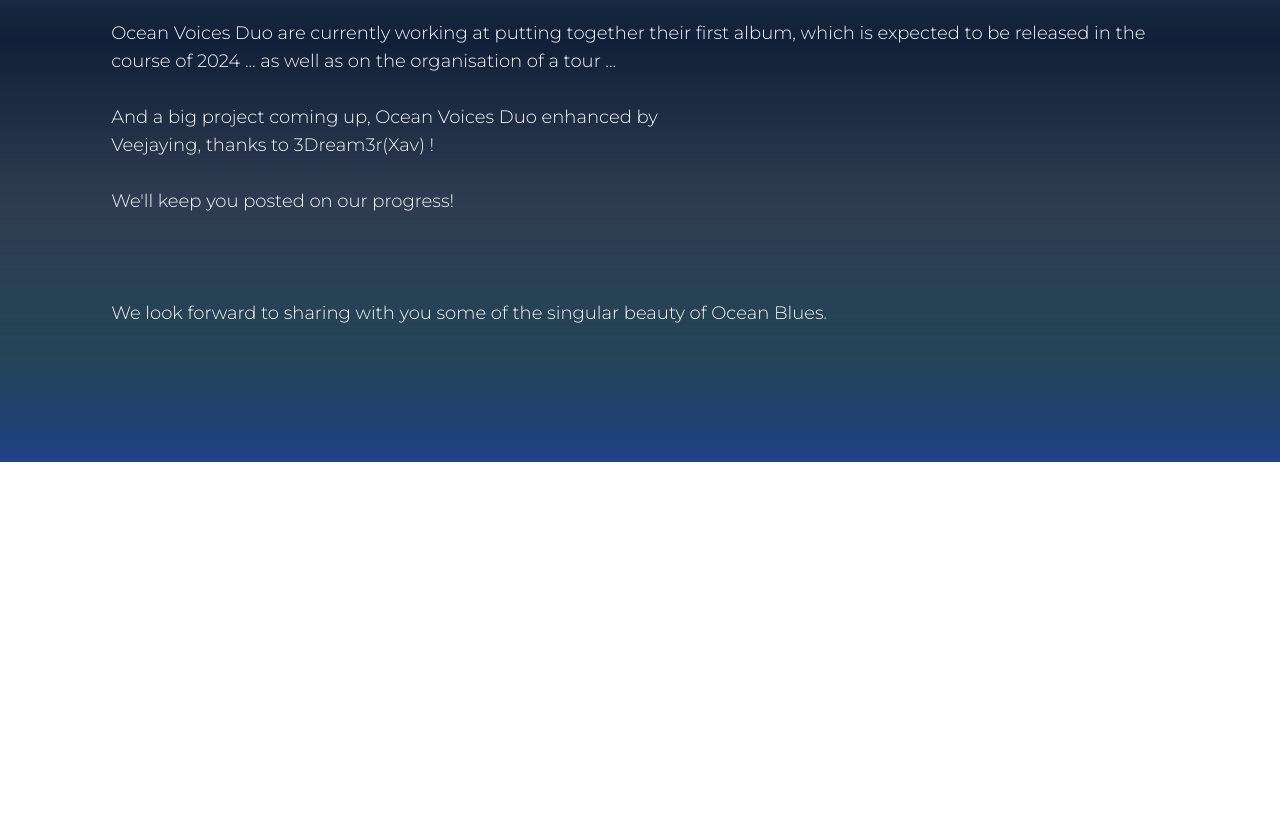
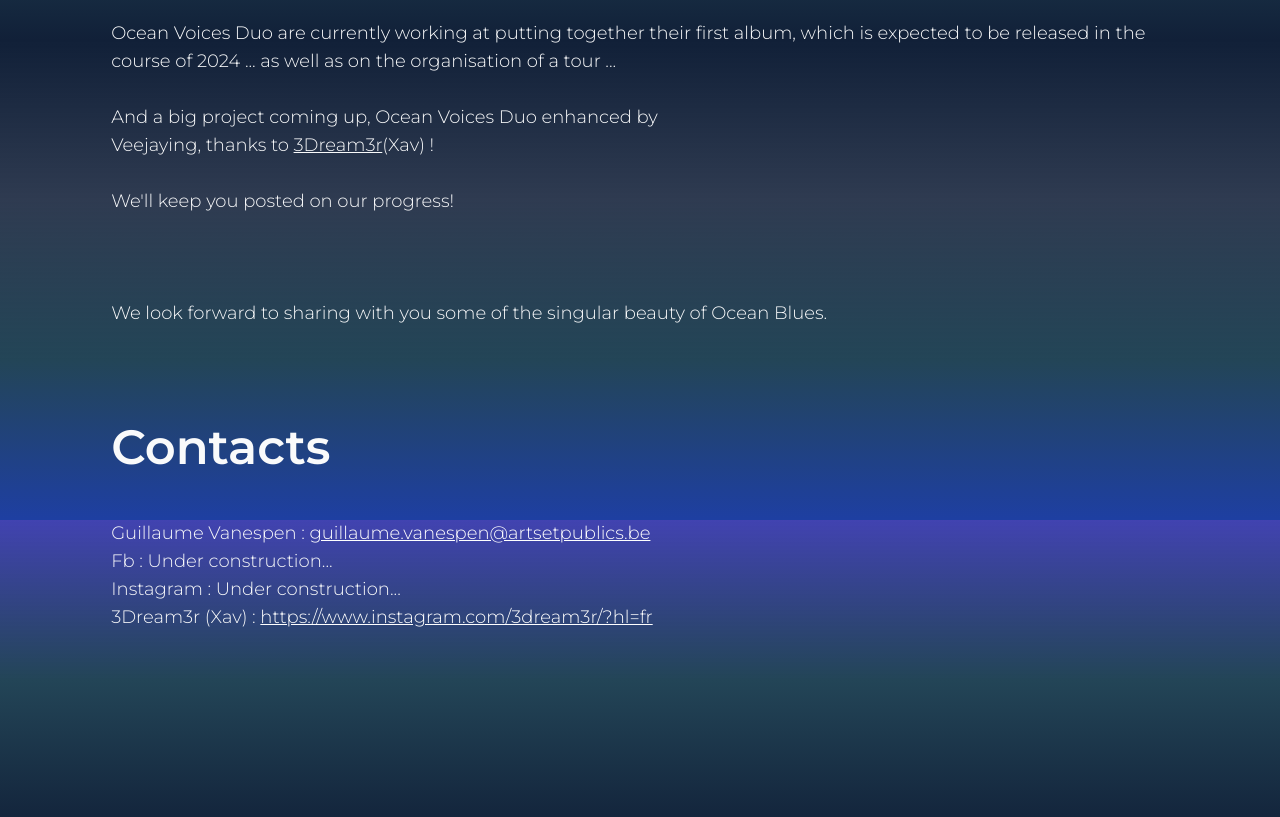
Before and after one commit to mirkobozzetto/ocean-voices-duo, a website: page src/index.html in a window 1280 px wide. Shown: the part 2680-3497 px from the top of the page. Before the commit the page ends 3142 px from the top, so only its background shows below. Drawn offline with nearby package versions, Linux system fonts and the light colour scheme.

Commit message:
contacts link

```diff
--- a/src/index.html
+++ b/src/index.html
@@ -39,7 +39,7 @@
           >
             <a href="#home" id="link-home">Home</a>
             <a href="#bio" id="link-bio">Bio</a>
-            <a href="#contacts" id="contacts">Contacts</a>
+            <a href="#contacts" id="link-contacts">Contacts</a>
           </div>
 
           <!-- Bouton burger (pour les petits écrans) -->
@@ -79,11 +79,7 @@
             <a href="#bio" id="bio-mobile" class="mb-4" @click="open = false"
               >Bio</a
             >
-            <a
-              href="#contacts"
-              id="contacts-mobile"
-              class=""
-              @click="open = false"
+            <a href="#contacts" id="contacts-mobile" @click="open = false"
               >Contacts</a
             >
           </div>
@@ -256,7 +252,7 @@
             &nbsp;
           </div>
           <img
-            src="./img/dcba6469-eff4-4a09-b96f-0bfafcbadc0d.jpg"
+            src="./img/OVD-BIO-desktop1.jpeg"
             alt="Guillaume Vanespen & Thanas Kas"
             class="w-[100%] border-2 border-gray-50 object-cover object-center"
           />
@@ -299,7 +295,12 @@
               of a tour ...<br /><br />
 
               And a big project coming up, Ocean Voices Duo enhanced by
-              <br />Veejaying, thanks to 3Dream3r(Xav) !<br /><br />
+              <br />Veejaying, thanks to
+              <a
+                href="https://www.instagram.com/3dream3r/?hl=fr"
+                class="underline hover:no-underline"
+                >3Dream3r</a
+              >(Xav) !<br /><br />
 
               We'll keep you posted on our progress!<br /><br /><br /><br />
 
@@ -339,7 +340,13 @@
               2024 ... <br />ainsi qu'à l' organisation d' une tournée ...<br /><br />
 
               Et un grand projet à venir, Ocean Voices Duo accompagné de
-              Veejaying <br />grâce à 3Dream3r (Xav) !<br /><br />
+              Veejaying <br />grâce à
+              <a
+                href="https://www.instagram.com/3dream3r/?hl=fr"
+                class="underline hover:no-underline"
+                >3Dream3r</a
+              >
+              (Xav) !<br /><br />
 
               Nous vous tiendrons au courant <br class="mq-br" />
               des avancées !<br /><br /><br /><br />
@@ -350,8 +357,44 @@
           </div>
         </div>
       </section>
+      <!-- Contacts section -->
+      <section
+        class="flex flex-col sm:mt-8 md:mt-0 md:flex-row md:pt-24"
+        id="contacts"
+      >
+        <div class="max-w-full px-1 text-sm md:text-base">
+          <!--  -->
+          <h2
+            class="mobile-margin-top mb-2 text-xl font-semibold text-gray-50 md:mb-12 md:text-5xl"
+          >
+            Contacts
+          </h2>
+          <p class="text-gray-50 md:text-lg">
+            Guillaume Vanespen :
+            <a
+              href="mailto:guillaume.vanespen@artsetpublics.be"
+              class="text-white underline hover:no-underline focus:no-underline"
+              >guillaume.vanespen@artsetpublics.be</a
+            ><br />
+            Fb : Under construction...<br />
+            Instagram : Under construction...<br />
+            3Dream3r (Xav) :
+            <a
+              href="https://www.instagram.com/3dream3r/?hl=fr"
+              class="text-white underline hover:no-underline focus:no-underline"
+              target="_blank"
+              rel="noopener noreferrer"
+              >https://www.instagram.com/3dream3r/?hl=fr</a
+            ><br />
+          </p>
+        </div>
+        <br /><br /><br /><br /><br /><br /><br /><br /><br />
+        <!--  -->
+      </section>
     </div>
-    <br /><br /><br /><br /><br /><br /><br /><br /><br />
+    <br /><br /><br /><br /><br /><br /><br /><br /><br /><br /><br /><br /><br /><br /><br /><br /><br /><br /><br />
+    <br /><br /><br /><br /><br /><br /><br /><br /><br /><br /><br /><br /><br /><br /><br /><br /><br /><br /><br />
+    <br /><br /><br /><br /><br /><br /><br /><br /><br /><br /><br /><br /><br /><br /><br /><br /><br /><br /><br />
     <!-- scripts -->
     <script
       src="https://cdn.jsdelivr.net/gh/alpinejs/alpine@v2.x.x/dist/alpine.min.js"
```
Also changed, not shown: dist/output.css, src/img/1dcba6469-eff4-4a09-b96f-0bfafcbadc0d.jpg (renamed from src/img/dcba6469-eff4-4a09-b96f-0bfafcbadc0d.jpg), 2 other files.
